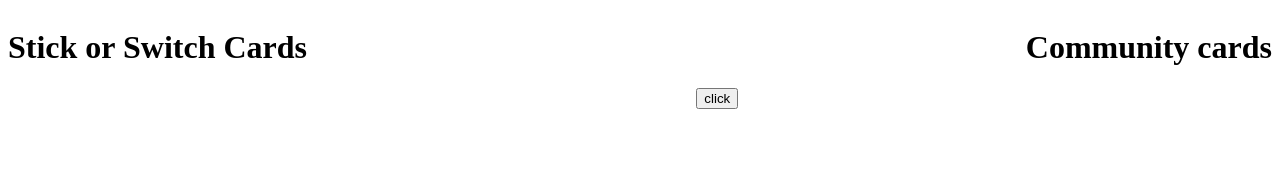
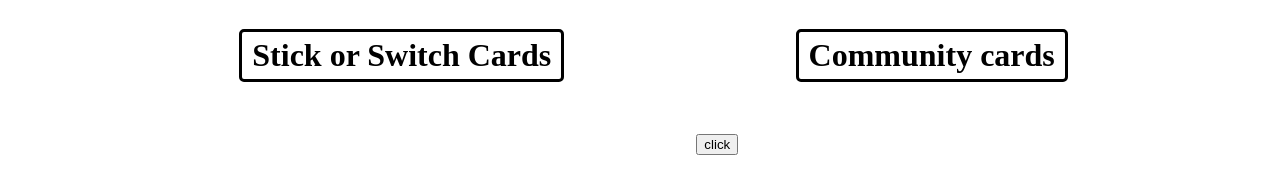
Before and after one commit to marceca/texasSolitaire, a React app: page / in a window 1280 px wide. Built offline with nearby package versions, Linux system fonts and the light colour scheme.

Commit message:
added player cards to the bottom and started styling of page

```diff
--- a/client/assets/sass/main.scss
+++ b/client/assets/sass/main.scss
@@ -4,20 +4,31 @@
   flex-direction: column;
   .cards-container {
     display: flex;
-    justify-content: space-between;
+    justify-content: space-evenly;
     .community-card-container {
       display: flex;
       justify-content: space-around
     }
     .player-hands-container {
       display: flex;
-      justify-content: space-between;
+      justify-content: center;
+      align-items: center;
       flex-direction: column;
       width: 30%;
       .two-hands {
         display: flex;
         justify-content: space-between;
+        width: 50%;
+        div {
+          padding: 5px;
+        }
       }
+    }
+    .card-header {
+      border: 3px solid black;
+      border-radius: 5px;
+      text-align: center;
+      padding: 5px 10px;
     }
   }
   .buttons-container {
--- a/client/components/App.js
+++ b/client/components/App.js
@@ -45,11 +45,13 @@ class App extends Component {
       return this.props.game.userHand[0][0].img
     }
   }
+
   playerCardTwo() {
     if(this.props.game.userHand.length > 0) {
       return this.props.game.userHand[1][0].img
     }
   }
+
   render() {
     // console.log(this.props.game.userHand)
     return (
@@ -58,7 +60,7 @@ class App extends Component {
         <div className="cards-container">
           <div className="player-hands-container">
             <div>
-              <h1>Stick or Switch Cards</h1>
+              <h1 className="card-header">Stick or Switch Cards</h1>
             </div>
             <div className="two-hands">
               <div onClick={(e) => this.changeHands(0, this.props)}>
@@ -87,7 +89,7 @@ class App extends Component {
           </div>
           <div className="community-card-container">
             <div>
-              <h1>Community cards</h1>
+              <h1 className="card-header">Community cards</h1>
               {this.props.game.communityCards}
             </div>
           </div>
```
Also changed, not shown: 1 other file.
